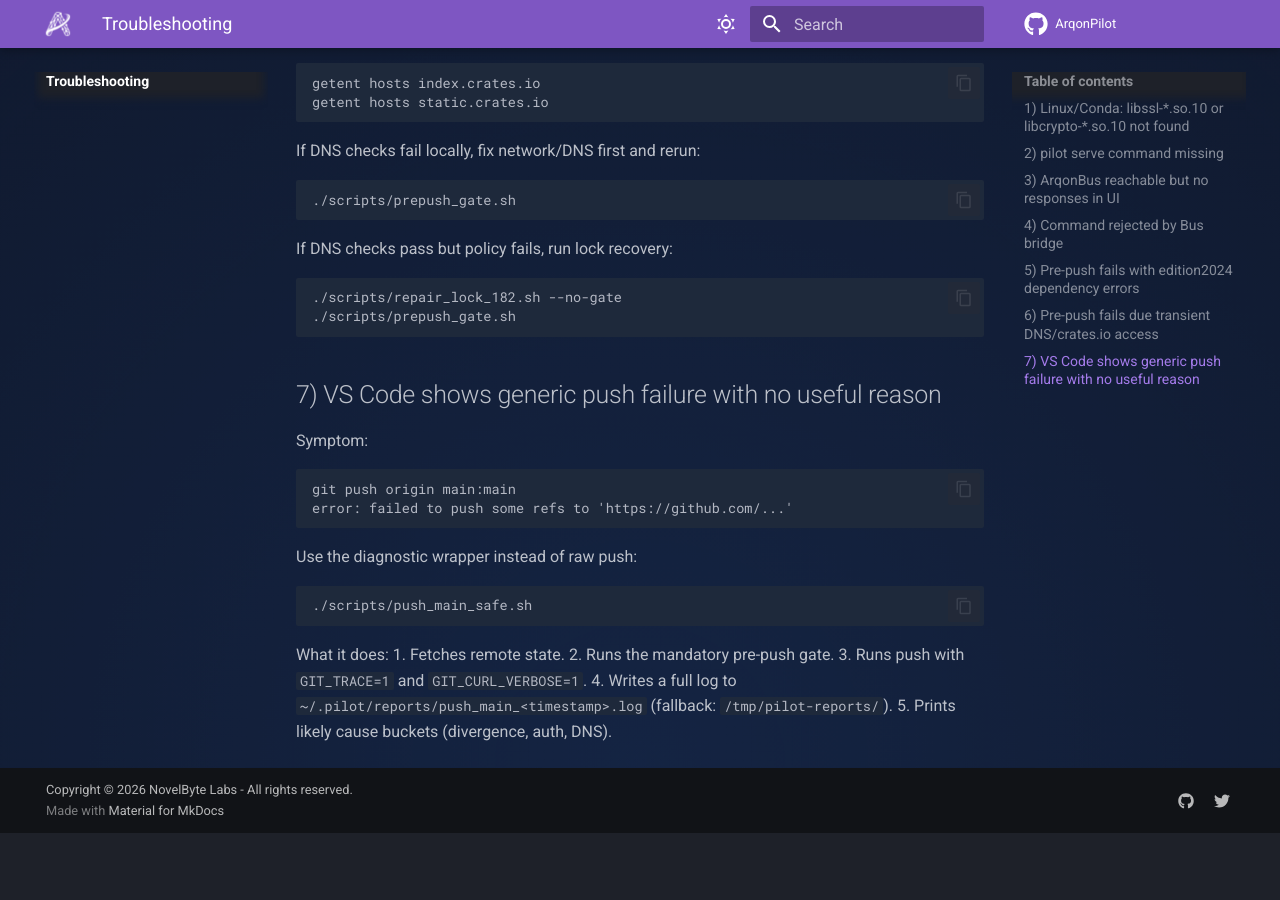
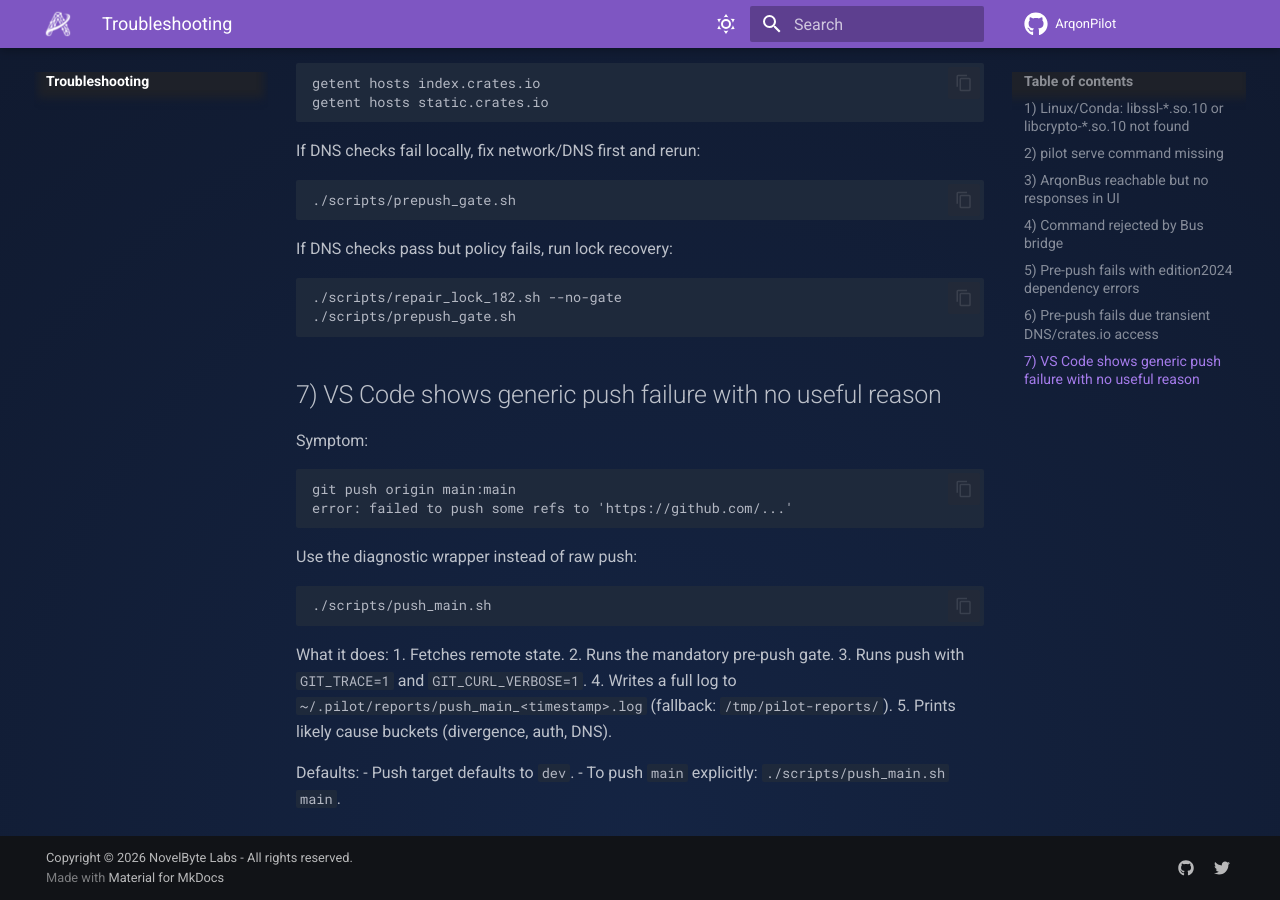
Before and after one commit to novelbytelabs/ArqonPilot, an MkDocs documentation site: the page built from docs/troubleshooting.md, in a window 1280 px wide and 900 px high, scrolled down 3577 px. Built offline with MkDocs 1.6.1 and Material for MkDocs 9.7.7, drawn with Linux system fonts in a browser that asks for light colours; comment, search, counter and statistics services are not loaded; before the commit the page ends 4410 px from its top, so only the background shows below that.

Commit message:
chore: rename push helper to push_main.sh with dev default

````diff
--- a/docs/troubleshooting.md
+++ b/docs/troubleshooting.md
@@ -198,7 +198,7 @@ error: failed to push some refs to 'https://github.com/...'
 Use the diagnostic wrapper instead of raw push:
 
 ```bash
-./scripts/push_main_safe.sh
+./scripts/push_main.sh
 ```
 
 What it does:
@@ -207,3 +207,7 @@ What it does:
 3. Runs push with `GIT_TRACE=1` and `GIT_CURL_VERBOSE=1`.
 4. Writes a full log to `~/.pilot/reports/push_main_<timestamp>.log` (fallback: `/tmp/pilot-reports/`).
 5. Prints likely cause buckets (divergence, auth, DNS).
+
+Defaults:
+- Push target defaults to `dev`.
+- To push `main` explicitly: `./scripts/push_main.sh main`.
````
Also changed, not shown: docs/developer-guide.md (+3 -1 lines), 2 other files.
